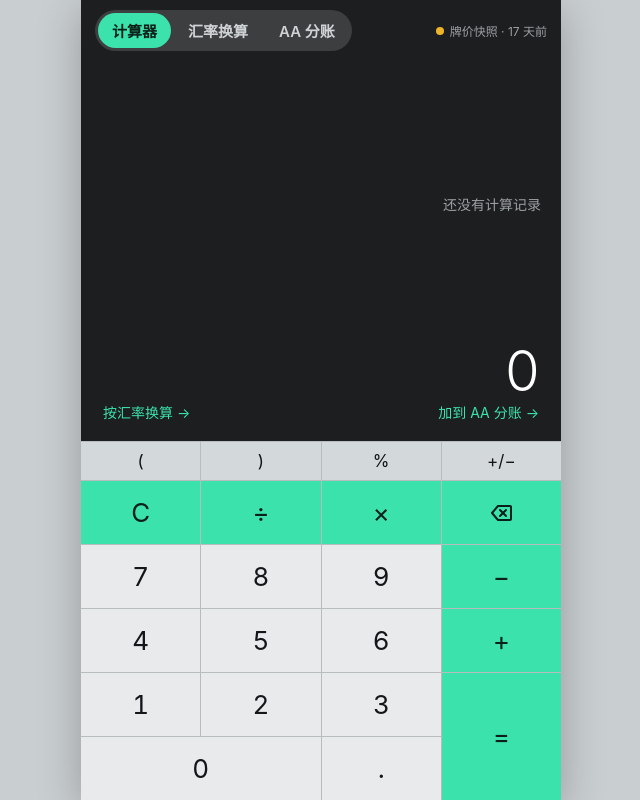
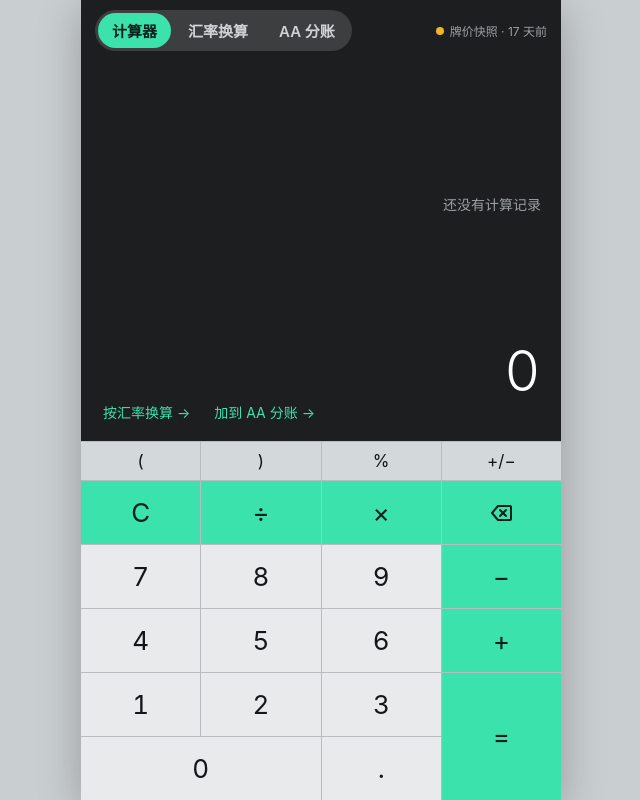
Before and after one commit to 7866817/calc, a plain HTML site: page index.html in a window 1280 px wide. Shown: the whole page, without its empty margins (319-959 px from the left). Drawn offline with Linux system fonts and the light colour scheme; no server answers.

Commit message:
v1.3.12: move AA jump button next to FX jump button

```diff
--- a/index.html
+++ b/index.html
@@ -202,10 +202,14 @@
       }
       .hist-toggle svg { width: 16px; height: 16px; transition: transform 0.2s; }
       .hist-toggle.open svg { transform: rotate(180deg); }
-      .fx-jump {
+      .jump-row {
         position: absolute;
         left: 20px;
         bottom: 15px;
+        display: flex;
+        gap: 20px;
+      }
+      .fx-jump {
         border: 0;
         background: transparent;
         color: var(--teal);
@@ -214,7 +218,6 @@
         cursor: pointer;
         padding: 4px 2px;
       }
-      #aa-jump { left: auto; right: 20px; }
       .history-panel {
         position: absolute;
         top: 0;
@@ -513,8 +516,10 @@
           <div class="hist-line" id="hist-line"></div>
           <div class="main-line" id="main-line" aria-live="polite">0</div>
           <div class="preview-line" id="preview-line"></div>
-          <button class="fx-jump" id="fx-jump">按汇率换算 →</button>
-          <button class="fx-jump" id="aa-jump">加到 AA 分账 →</button>
+          <div class="jump-row">
+            <button class="fx-jump" id="fx-jump">按汇率换算 →</button>
+            <button class="fx-jump" id="aa-jump">加到 AA 分账 →</button>
+          </div>
         </div>
         <div class="fn-row">
           <button data-fn="lparen" aria-label="左括号">(</button>
```
